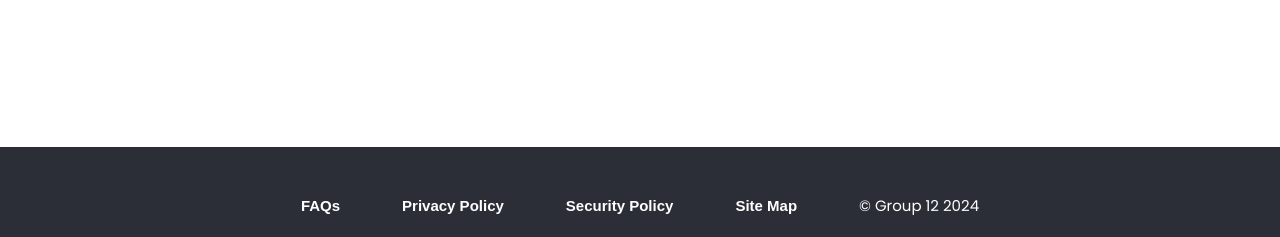
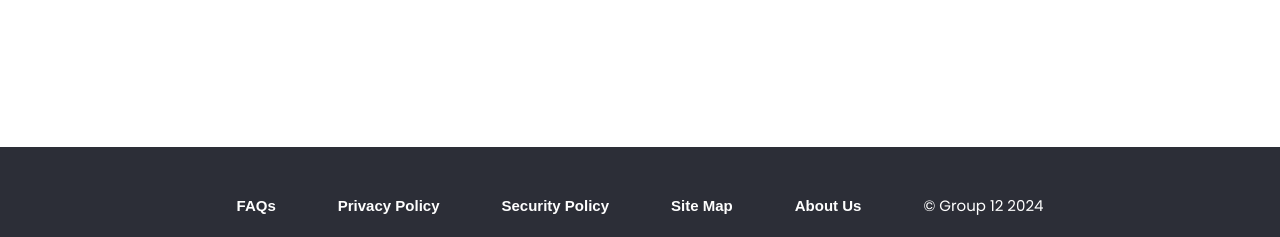
Before and after one commit to Connor2308/Stage-3, a PHP site: page /index.php in a window 1280 px wide. Shown: the part 563-800 px from the top of the page. Run offline with PHP 8.4, Linux system fonts and the light colour scheme.

Commit message:
Update footer.php

```diff
--- a/Stage 3 Shared Project/includes/footer.php
+++ b/Stage 3 Shared Project/includes/footer.php
@@ -7,6 +7,7 @@
                 <li><a href="#">Privacy Policy</a></li>
                 <li><a href="#">Security Policy</a></li>
                 <li><a href="#">Site Map</a></li>
+                <li><a href="About.php">About Us</a></li>
             </ul>
             <ul>
                 <li><div>&copy; <?php echo "Group 12 20$year";?></div><li>
```
